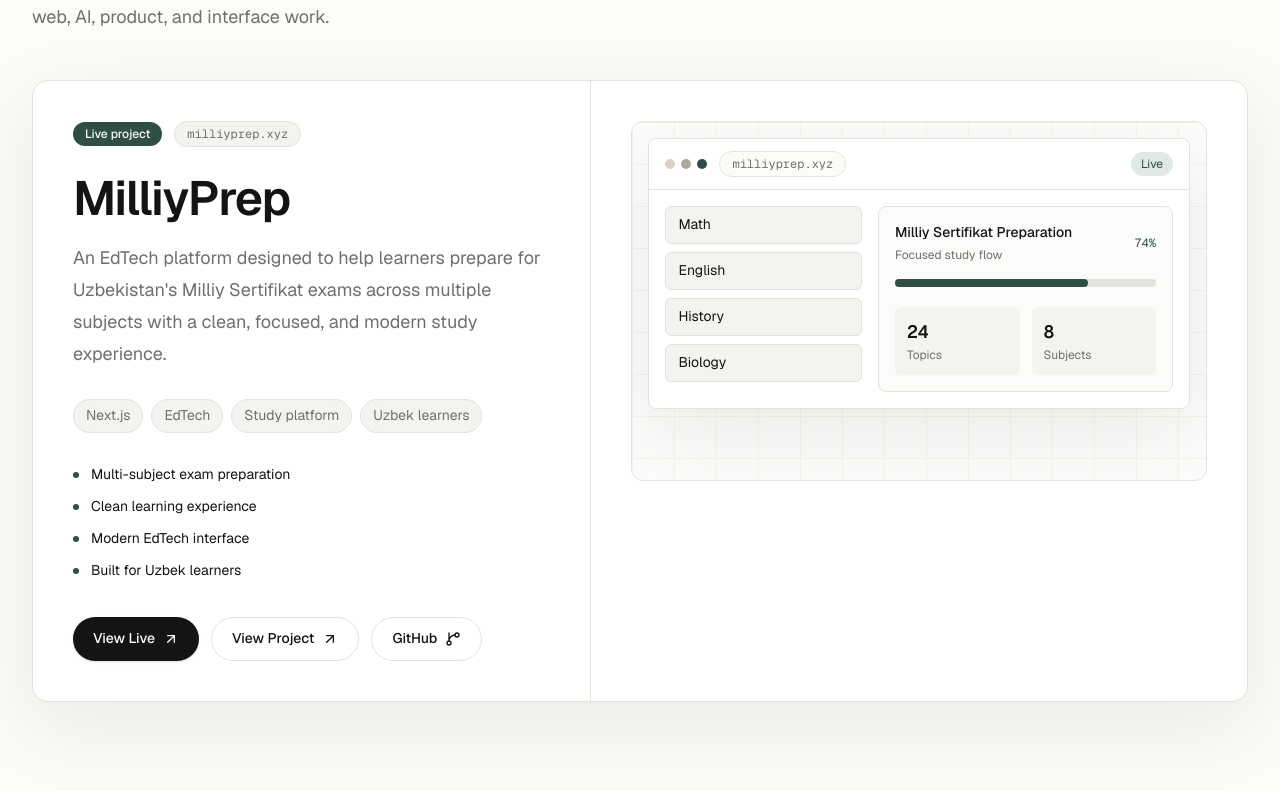
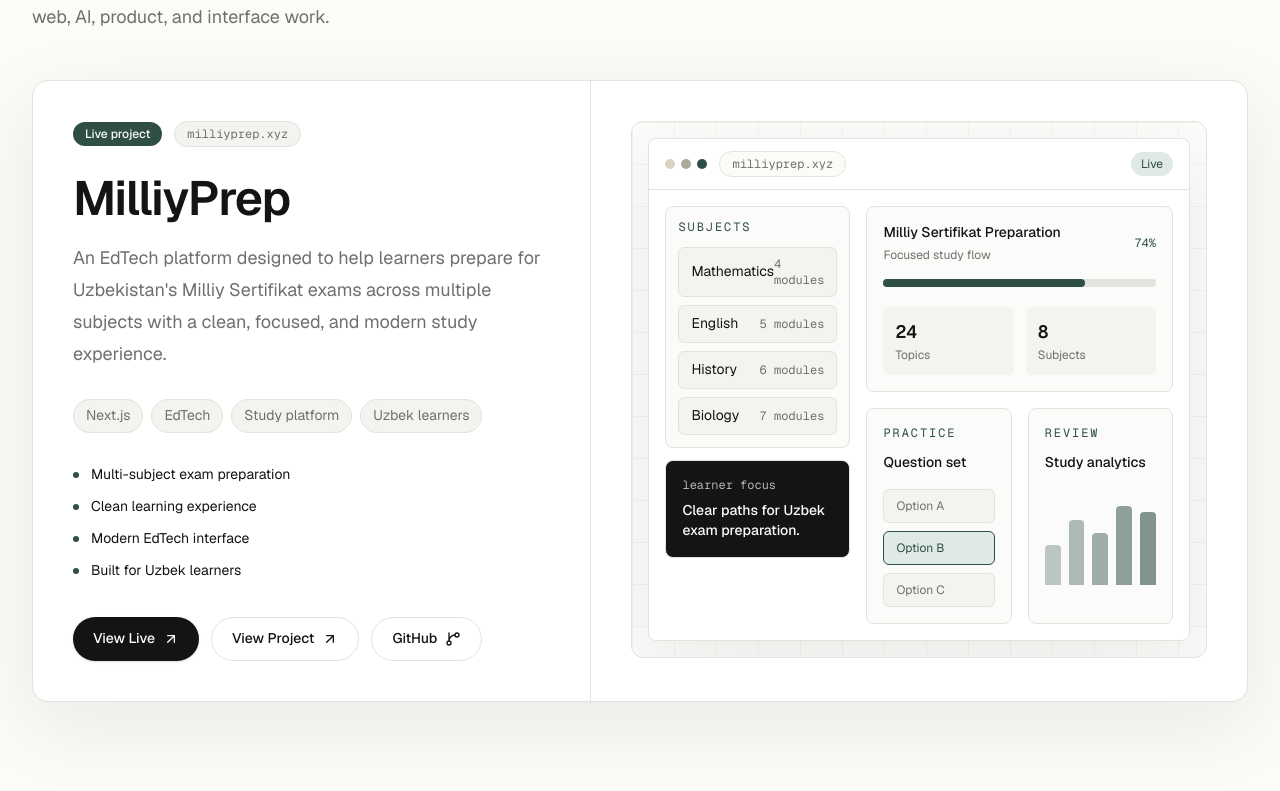
Before and after one commit to samirdevuz/samirdev.uz, a Next.js app: page / in a window 1280 px wide. Shown: the part 1229-2020 px from the top of the page. Built offline with nearby package versions, Linux system fonts and the light colour scheme.

Commit message:
Make blog posts dynamic and enrich project previews

```diff
--- a/src/components/portfolio-page.tsx
+++ b/src/components/portfolio-page.tsx
@@ -20,7 +20,10 @@ import {
   TerminalSquare,
   X,
 } from "lucide-react";
-import { blogPosts } from "@/data/blog";
+import type { BlogPost } from "@/data/blog";
+
+const githubUrl = "https://github.com/samirdevuz";
+const telegramUrl = "https://t.me/samirdevuz";
 
 const navItems = [
   { label: "Home", href: "#home", id: "home" },
@@ -136,7 +139,8 @@ const projects = [
       "Helps Uzbek learners prepare across subjects without a cluttered or outdated learning interface.",
     stack: ["Next.js", "EdTech", "Product design"],
     demo: "https://milliyprep.xyz",
-    github: "#",
+    github: githubUrl,
+    visual: "milliyprep",
   },
   {
     name: "AI Study Assistant",
@@ -148,6 +152,7 @@ const projects = [
     stack: ["AI", "React", "Learning tools"],
     demo: "#",
     github: "#",
+    visual: "ai",
   },
   {
     name: "Personal Portfolio",
@@ -158,7 +163,8 @@ const projects = [
       "Creates a stronger first impression than a plain resume-style page or generic template.",
     stack: ["Next.js", "Tailwind CSS", "Framer Motion"],
     demo: "#",
-    github: "#",
+    github: githubUrl,
+    visual: "portfolio",
   },
   {
     name: "Web Tools Collection",
@@ -170,6 +176,7 @@ const projects = [
     stack: ["TypeScript", "Utilities", "Automation"],
     demo: "#",
     github: "#",
+    visual: "tools",
   },
 ];
 
@@ -520,7 +527,7 @@ function HeroVisual() {
 
 function MilliyPrepPreview() {
   return (
-    <div className="relative min-h-[360px] overflow-hidden rounded-xl border border-line bg-background/70 p-4">
+    <div className="relative min-h-[430px] overflow-hidden rounded-xl border border-line bg-background/70 p-4">
       <div className="absolute inset-0 bg-[linear-gradient(to_right,var(--line)_1px,transparent_1px),linear-gradient(to_bottom,var(--line)_1px,transparent_1px)] bg-[size:42px_42px] opacity-35" />
       <div className="relative rounded-lg border border-line bg-panel shadow-[var(--shadow)]">
         <div className="flex items-center justify-between border-b border-line px-4 py-3">
@@ -538,17 +545,36 @@ function MilliyPrepPreview() {
             Live
           </span>
         </div>
-        <div className="grid gap-4 p-4 sm:grid-cols-[0.8fr_1.2fr]">
-          <div className="space-y-2">
-            {["Math", "English", "History", "Biology"].map((subject) => (
+        <div className="grid gap-4 p-4 lg:grid-cols-[0.72fr_1.28fr]">
+          <div className="space-y-3">
+            <div className="rounded-lg border border-line bg-background/80 p-3">
+              <p className="font-mono text-xs uppercase tracking-[0.16em] text-accent">
+                Subjects
+              </p>
+              <div className="mt-3 space-y-2">
+                {["Mathematics", "English", "History", "Biology"].map(
+                  (subject, index) => (
                     <div
                       key={subject}
-                className="rounded-md border border-line bg-panel-soft px-3 py-2 text-sm"
+                      className="flex items-center justify-between rounded-md border border-line bg-panel-soft px-3 py-2 text-sm"
                     >
-                {subject}
+                      <span>{subject}</span>
+                      <span className="font-mono text-xs text-muted">
+                        {index + 4} modules
+                      </span>
                     </div>
-            ))}
+                  ),
+                )}
               </div>
+            </div>
+            <div className="rounded-lg border border-line bg-foreground p-4 text-background">
+              <p className="font-mono text-xs opacity-70">learner focus</p>
+              <p className="mt-2 text-sm font-medium">
+                Clear paths for Uzbek exam preparation.
+              </p>
+            </div>
+          </div>
+          <div className="grid gap-4">
             <div className="rounded-lg border border-line bg-background/80 p-4">
               <div className="flex items-center justify-between">
                 <div>
@@ -573,13 +599,148 @@ function MilliyPrepPreview() {
                 </div>
               </div>
             </div>
+            <div className="grid gap-4 sm:grid-cols-2">
+              <div className="rounded-lg border border-line bg-background/80 p-4">
+                <p className="font-mono text-xs uppercase tracking-[0.16em] text-accent">
+                  Practice
+                </p>
+                <p className="mt-3 text-sm font-medium">Question set</p>
+                <div className="mt-4 space-y-2">
+                  {["A", "B", "C"].map((option, index) => (
+                    <div
+                      key={option}
+                      className={cn(
+                        "rounded-md border px-3 py-2 text-xs",
+                        index === 1
+                          ? "border-accent bg-accent-soft text-accent"
+                          : "border-line bg-panel-soft text-muted",
+                      )}
+                    >
+                      Option {option}
+                    </div>
+                  ))}
+                </div>
+              </div>
+              <div className="rounded-lg border border-line bg-background/80 p-4">
+                <p className="font-mono text-xs uppercase tracking-[0.16em] text-accent">
+                  Review
+                </p>
+                <p className="mt-3 text-sm font-medium">Study analytics</p>
+                <div className="mt-4 flex h-24 items-end gap-2">
+                  {[42, 68, 54, 82, 76].map((height, index) => (
+                    <span
+                      key={height}
+                      className="flex-1 rounded-t bg-accent/70"
+                      style={{ height: `${height}%`, opacity: 0.45 + index * 0.1 }}
+                    />
+                  ))}
+                </div>
+              </div>
+            </div>
+          </div>
         </div>
       </div>
     </div>
   );
 }
 
-export function PortfolioPage() {
+function ProjectMockup({ type }: { type: string }) {
+  if (type === "milliyprep") {
+    return (
+      <div className="mt-6 rounded-xl border border-line bg-panel-soft p-3">
+        <div className="rounded-lg border border-line bg-background p-4">
+          <div className="flex items-center justify-between">
+            <p className="font-mono text-xs text-accent">MilliyPrep preview</p>
+            <span className="size-2 rounded-full bg-accent" />
+          </div>
+          <div className="mt-4 grid gap-3 sm:grid-cols-[0.72fr_1.28fr]">
+            <div className="space-y-2">
+              {["Math", "English", "Biology"].map((subject) => (
+                <div
+                  key={subject}
+                  className="rounded-md border border-line bg-panel px-3 py-2 text-xs text-muted"
+                >
+                  {subject}
+                </div>
+              ))}
+            </div>
+            <div className="rounded-md border border-line bg-panel p-3">
+              <div className="flex justify-between text-xs">
+                <span>Exam progress</span>
+                <span className="font-mono text-accent">74%</span>
+              </div>
+              <div className="mt-3 h-2 rounded-full bg-line">
+                <div className="h-full w-[74%] rounded-full bg-accent" />
+              </div>
+              <div className="mt-4 grid grid-cols-3 gap-2">
+                {[12, 18, 24].map((value) => (
+                  <div key={value} className="rounded bg-panel-soft p-2">
+                    <p className="font-mono text-sm">{value}</p>
+                    <p className="text-[10px] text-muted">sets</p>
+                  </div>
+                ))}
+              </div>
+            </div>
+          </div>
+        </div>
+      </div>
+    );
+  }
+
+  if (type === "portfolio") {
+    return (
+      <div className="mt-6 rounded-xl border border-line bg-panel-soft p-3">
+        <div className="rounded-lg border border-line bg-background p-4">
+          <div className="flex items-center justify-between border-b border-line pb-3">
+            <span className="font-mono text-xs text-accent">samir.dev</span>
+            <div className="flex gap-1">
+              <span className="h-1.5 w-8 rounded-full bg-accent" />
+              <span className="h-1.5 w-8 rounded-full bg-line" />
+              <span className="h-1.5 w-8 rounded-full bg-line" />
+            </div>
+          </div>
+          <div className="mt-4 grid gap-3 sm:grid-cols-[1fr_0.8fr]">
+            <div>
+              <div className="h-3 w-2/3 rounded bg-foreground/80" />
+              <div className="mt-3 space-y-2">
+                <div className="h-2 rounded bg-line" />
+                <div className="h-2 w-4/5 rounded bg-line" />
+                <div className="h-2 w-3/5 rounded bg-line" />
+              </div>
+            </div>
+            <div className="grid grid-cols-2 gap-2">
+              {[1, 2, 3, 4].map((item) => (
+                <div key={item} className="aspect-square rounded-md border border-line bg-panel" />
+              ))}
+            </div>
+          </div>
+        </div>
+      </div>
+    );
+  }
+
+  return (
+    <div className="mt-6 rounded-xl border border-line bg-panel-soft p-3">
+      <div className="rounded-lg border border-line bg-background p-4">
+        <div className="flex items-center gap-2 font-mono text-xs text-accent">
+          <TerminalSquare size={14} />
+          <span>{type === "ai" ? "study-assistant.ts" : "tools-lab.ts"}</span>
+        </div>
+        <div className="mt-4 space-y-2 font-mono text-xs text-muted">
+          {(type === "ai"
+            ? ["summarize(notes)", "buildStudyPlan(topic)", "explainClearly()"]
+            : ["formatText()", "generateSlug()", "cleanWorkflow()"]
+          ).map((line) => (
+            <div key={line} className="rounded-md border border-line bg-panel px-3 py-2">
+              <span className="text-accent">const</span> {line}
+            </div>
+          ))}
+        </div>
+      </div>
+    </div>
+  );
+}
+export function PortfolioPage({ blogPosts }: { blogPosts: BlogPost[] }) {
   const [activeSection, setActiveSection] = useState("home");
   const [commandOpen, setCommandOpen] = useState(false);
   const [copied, setCopied] = useState(false);
@@ -704,7 +865,8 @@ export function PortfolioPage() {
               className="flex size-9 items-center justify-center rounded-full border border-line bg-panel text-foreground shadow-sm transition-all duration-300 hover:-translate-y-0.5 hover:border-accent focus:outline-none focus:ring-2 focus:ring-accent/40"
               aria-label="Toggle color theme"
             >
-              {isDark ? <Sun size={16} /> : <Moon size={16} />}
+              <Sun size={16} className="hidden dark:block" />
+              <Moon size={16} className="dark:hidden" />
             </button>
           </div>
         </nav>
@@ -1047,6 +1209,7 @@ export function PortfolioPage() {
                     {project.problem}
                   </p>
                 </div>
+                <ProjectMockup type={project.visual} />
                 <div className="mt-6 flex flex-wrap gap-2">
                   {project.stack.map((item) => (
                     <span
@@ -1065,7 +1228,11 @@ export function PortfolioPage() {
                     Live
                     <ArrowUpRight size={15} />
                   </ActionLink>
-                  <ActionLink href={project.github} variant="secondary">
+                  <ActionLink
+                    href={project.github}
+                    external={project.github.startsWith("http")}
+                    variant="secondary"
+                  >
                     GitHub
                     <GitBranch size={15} />
                   </ActionLink>
@@ -1228,13 +1395,13 @@ export function PortfolioPage() {
                 </span>
                 <ArrowUpRight size={16} className="shrink-0" />
               </a>
-              <ActionLink href="#" variant="secondary">
+              <ActionLink href={githubUrl} external variant="secondary">
                 <GitBranch size={16} />
-                GitHub placeholder
+                GitHub
               </ActionLink>
-              <ActionLink href="#" variant="secondary">
+              <ActionLink href={telegramUrl} external variant="secondary">
                 <Send size={16} />
-                Telegram placeholder
+                Telegram
               </ActionLink>
             </div>
           </div>
```
Also changed, not shown: src/app/api/admin/posts/route.ts (+5 -19 lines), src/app/blog/[slug]/page.tsx (+5 -7 lines), src/app/blog/page.tsx (+6 -2 lines), src/app/page.tsx (+7 -2 lines), src/app/sitemap.ts (+5 -2 lines), src/data/blog-store.ts (added, +54 -0 lines), src/data/blog.ts (+0 -9 lines). Lines whose indentation alone changed are shown as unchanged.
